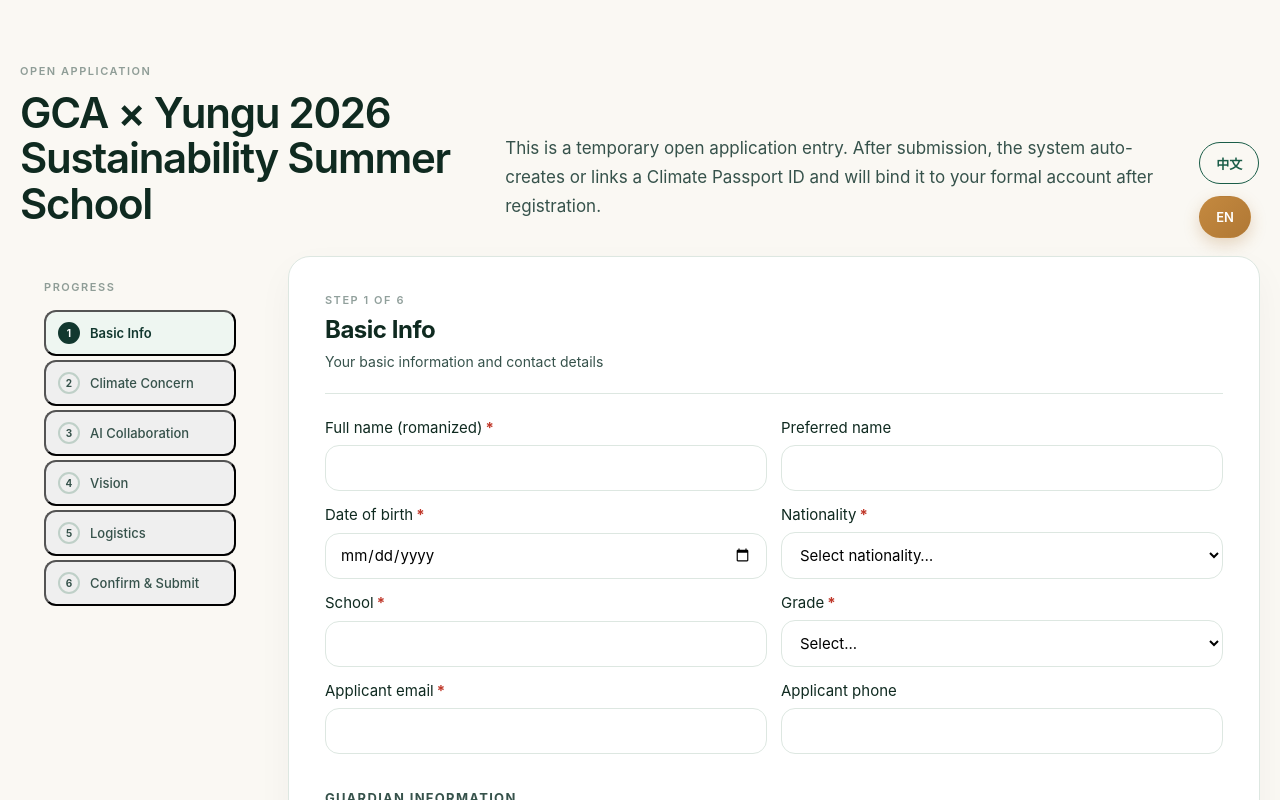
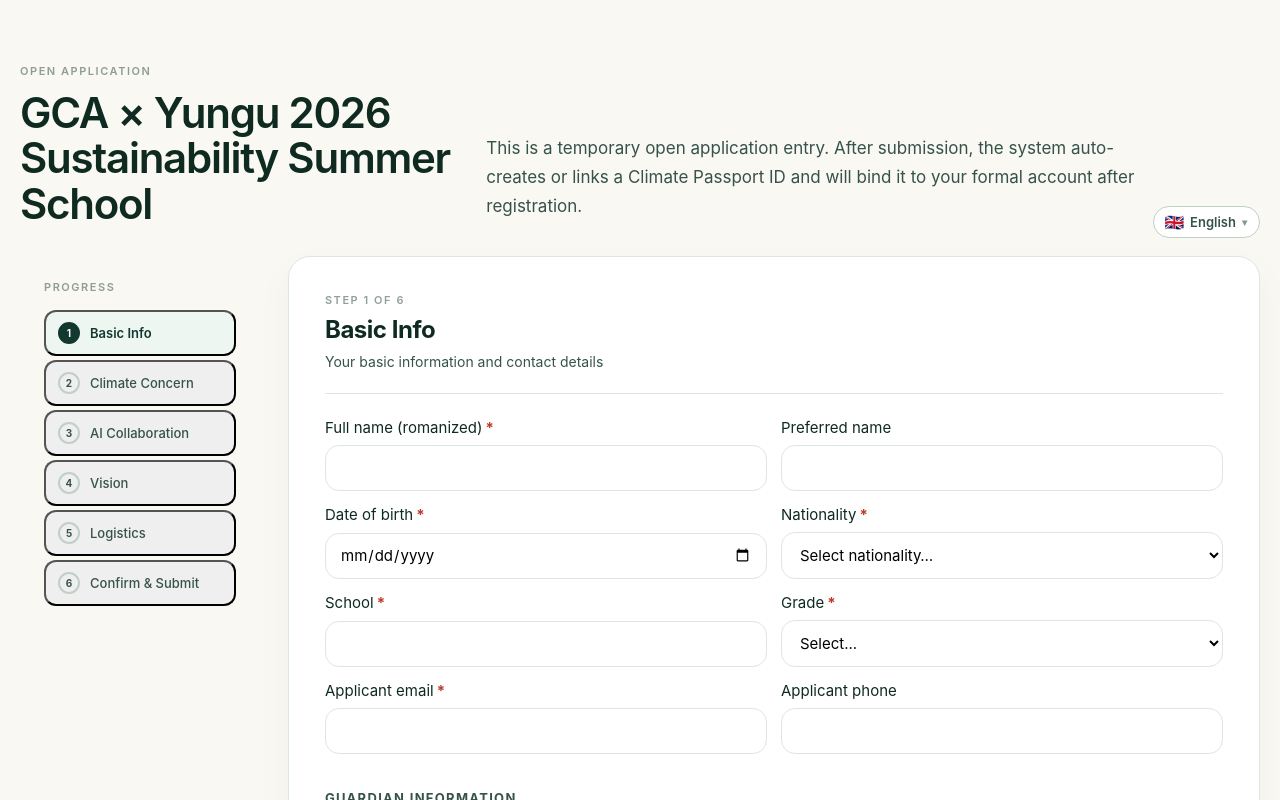
Before and after one commit to sunshinerao/climatepassport, a Next.js app in the folder apps/passport-web/: page /learning-experience/summer-school-2026/apply in a window 1280 px wide. Shown: the top 800 px of the page. Built offline with nearby package versions, Linux system fonts and the light colour scheme.

Commit message:
feat: use hero-style locale dropdown on summer school apply page

```diff
--- a/apps/passport-web/app/learning-experience/summer-school-2026/apply/page.tsx
+++ b/apps/passport-web/app/learning-experience/summer-school-2026/apply/page.tsx
@@ -1,5 +1,5 @@
-import Link from "next/link";
 import { SummerSchoolForm } from "@/components/summer-school-form";
+import { SummerSchoolLocaleSwitcher } from "@/components/summer-school-locale-switcher";
 import type { Locale } from "@/lib/site-content";
 
 type PageProps = {
@@ -24,19 +24,8 @@ export default function SummerSchoolApplyPublicPage({ searchParams }: PageProps)
             ? "这是临时公开申请入口。提交后系统将自动创建或关联 Climate Passport ID，并在正式注册后自动完成账号关联。"
             : "This is a temporary open application entry. After submission, the system auto-creates or links a Climate Passport ID and will bind it to your formal account after registration."}
         </p>
-        <div className="button-row top-gap-sm" aria-label={isZh ? "语言切换" : "Language switch"}>
-          <Link
-            className={locale === "zh" ? "button button-amber" : "button-outline"}
-            href="/learning-experience/summer-school-2026/apply?lang=zh"
-          >
-            中文
-          </Link>
-          <Link
-            className={locale === "en" ? "button button-amber" : "button-outline"}
-            href="/learning-experience/summer-school-2026/apply?lang=en"
-          >
-            EN
-          </Link>
+        <div className="top-gap-sm">
+          <SummerSchoolLocaleSwitcher locale={locale} label={isZh ? "语言切换" : "Language switch"} />
         </div>
       </div>
 
--- /dev/null
+++ b/apps/passport-web/components/summer-school-locale-switcher.tsx
@@ -0,0 +1,72 @@
+"use client";
+
+import Link from "next/link";
+import { usePathname, useSearchParams } from "next/navigation";
+import { useEffect, useRef, useState } from "react";
+import type { Locale } from "@/lib/site-content";
+
+const OPTIONS = [
+  { code: "en" as const, flag: "🇬🇧", label: "English" },
+  { code: "zh" as const, flag: "🇨🇳", label: "中文" },
+];
+
+export function SummerSchoolLocaleSwitcher({ locale, label }: { locale: Locale; label: string }) {
+  const pathname = usePathname();
+  const searchParams = useSearchParams();
+  const [open, setOpen] = useState(false);
+  const ref = useRef<HTMLDivElement>(null);
+
+  const current = OPTIONS.find((item) => item.code === locale) ?? OPTIONS[0];
+
+  useEffect(() => {
+    const onDocClick = (event: MouseEvent) => {
+      if (ref.current && !ref.current.contains(event.target as Node)) {
+        setOpen(false);
+      }
+    };
+
+    document.addEventListener("mousedown", onDocClick);
+    return () => document.removeEventListener("mousedown", onDocClick);
+  }, []);
+
+  function buildHref(code: "en" | "zh") {
+    const next = new URLSearchParams(searchParams.toString());
+    next.set("lang", code);
+    const query = next.toString();
+    return query ? `${pathname}?${query}` : pathname;
+  }
+
+  return (
+    <div className="locale-switcher" ref={ref} aria-label={label}>
+      <button
+        className="locale-trigger"
+        type="button"
+        aria-expanded={open}
+        aria-haspopup="listbox"
+        onClick={() => setOpen((value) => !value)}
+      >
+        <span className="locale-flag" aria-hidden="true">{current.flag}</span>
+        <span className="locale-name">{current.label}</span>
+        <span className="locale-chevron" aria-hidden="true" data-open={open}>▾</span>
+      </button>
+
+      {open && (
+        <ul className="locale-dropdown" role="listbox" aria-label={label}>
+          {OPTIONS.map((option) => (
+            <li
+              key={option.code}
+              role="option"
+              aria-selected={option.code === locale}
+              className={option.code === locale ? "locale-option locale-option-active" : "locale-option"}
+            >
+              <Link href={buildHref(option.code)} onClick={() => setOpen(false)}>
+                <span className="locale-flag" aria-hidden="true">{option.flag}</span>
+                <span className="locale-name">{option.label}</span>
+              </Link>
+            </li>
+          ))}
+        </ul>
+      )}
+    </div>
+  );
+}
```
